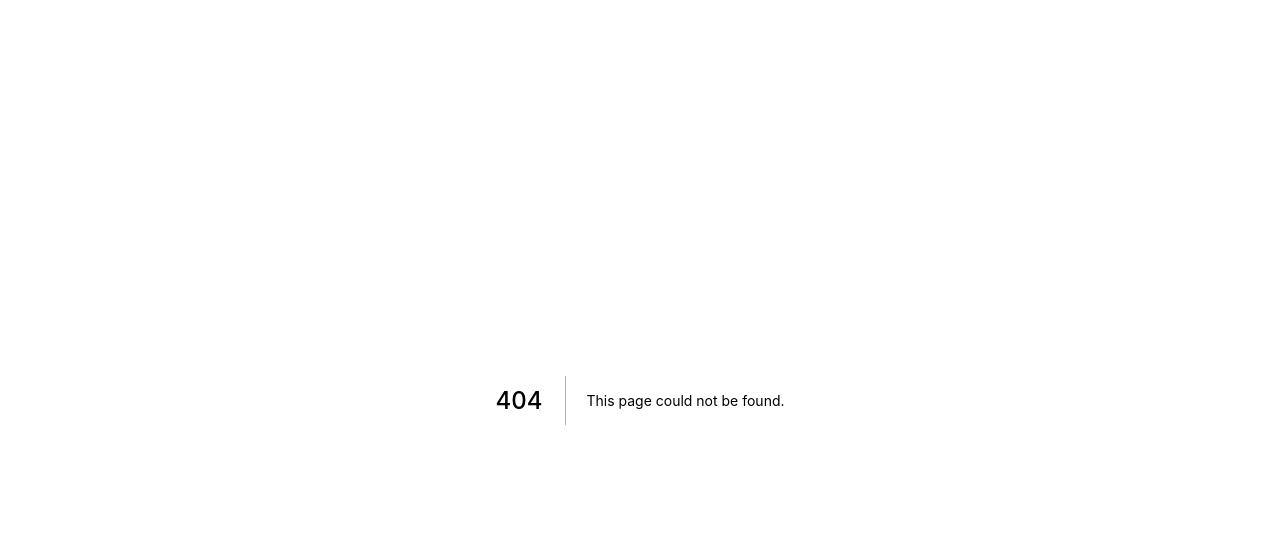
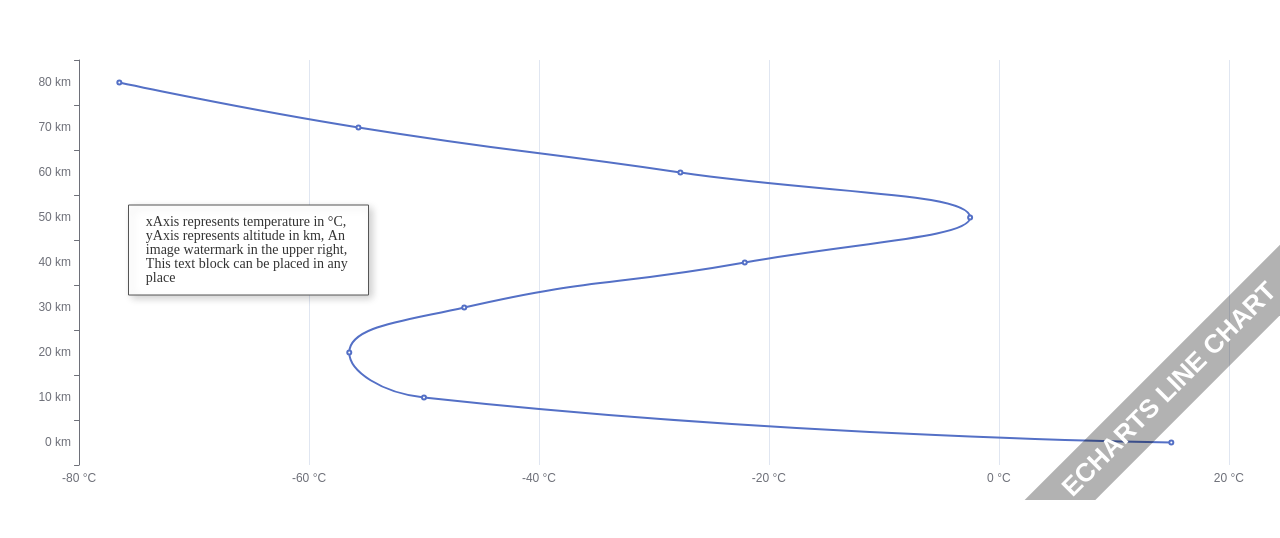
Before and after one commit to hbarve1/charts-and-graphs, a Next.js app: page /echarts/line/custom-graphic-component in a window 1280 px wide. Before the commit this address had no page. Shown: the top 538 px of the page. Built offline with nearby package versions, Linux system fonts and the light colour scheme.

Commit message:
echarts/line/custom-graphic-component

```diff
--- /dev/null
+++ b/pages/echarts/line/custom-graphic-component.js
@@ -0,0 +1,132 @@
+/** @format */
+
+import ReactECharts from "../../../components/echarts/ReactECharts";
+
+const option = {
+  legend: {
+    data: ["Altitude (km) vs Temperature (°C)"],
+  },
+  tooltip: {
+    trigger: "axis",
+    formatter: "Temperature : <br/>{b}km : {c}°C",
+  },
+  grid: {
+    left: "3%",
+    right: "4%",
+    bottom: "3%",
+    containLabel: true,
+  },
+  xAxis: {
+    type: "value",
+    axisLabel: {
+      formatter: "{value} °C",
+    },
+  },
+  yAxis: {
+    type: "category",
+    axisLine: { onZero: false },
+    axisLabel: {
+      formatter: "{value} km",
+    },
+    boundaryGap: true,
+    data: ["0", "10", "20", "30", "40", "50", "60", "70", "80"],
+  },
+  graphic: [
+    {
+      type: "group",
+      rotation: Math.PI / 4,
+      bounding: "raw",
+      right: 110,
+      bottom: 110,
+      z: 100,
+      children: [
+        {
+          type: "rect",
+          left: "center",
+          top: "center",
+          z: 100,
+          shape: {
+            width: 400,
+            height: 50,
+          },
+          style: {
+            fill: "rgba(0,0,0,0.3)",
+          },
+        },
+        {
+          type: "text",
+          left: "center",
+          top: "center",
+          z: 100,
+          style: {
+            fill: "#fff",
+            text: "ECHARTS LINE CHART",
+            font: "bold 26px sans-serif",
+          },
+        },
+      ],
+    },
+    {
+      type: "group",
+      left: "10%",
+      top: "center",
+      children: [
+        {
+          type: "rect",
+          z: 100,
+          left: "center",
+          top: "middle",
+          shape: {
+            width: 240,
+            height: 90,
+          },
+          style: {
+            fill: "#fff",
+            stroke: "#555",
+            lineWidth: 1,
+            shadowBlur: 8,
+            shadowOffsetX: 3,
+            shadowOffsetY: 3,
+            shadowColor: "rgba(0,0,0,0.2)",
+          },
+        },
+        {
+          type: "text",
+          z: 100,
+          left: "center",
+          top: "middle",
+          style: {
+            fill: "#333",
+            width: 220,
+            overflow: "break",
+            text: "xAxis represents temperature in °C, yAxis represents altitude in km, An image watermark in the upper right, This text block can be placed in any place",
+            font: "14px Microsoft YaHei",
+          },
+        },
+      ],
+    },
+  ],
+  series: [
+    {
+      name: "Altitude (km) and temperature (°C) change relationship",
+      type: "line",
+      smooth: true,
+      data: [15, -50, -56.5, -46.5, -22.1, -2.5, -27.7, -55.7, -76.5],
+    },
+  ],
+};
+
+const Echarts = () => {
+  return (
+    <div>
+      <ReactECharts
+        option={option}
+        style={{
+          height: "500px",
+        }}
+      />
+    </div>
+  );
+};
+
+export default Echarts;
```
